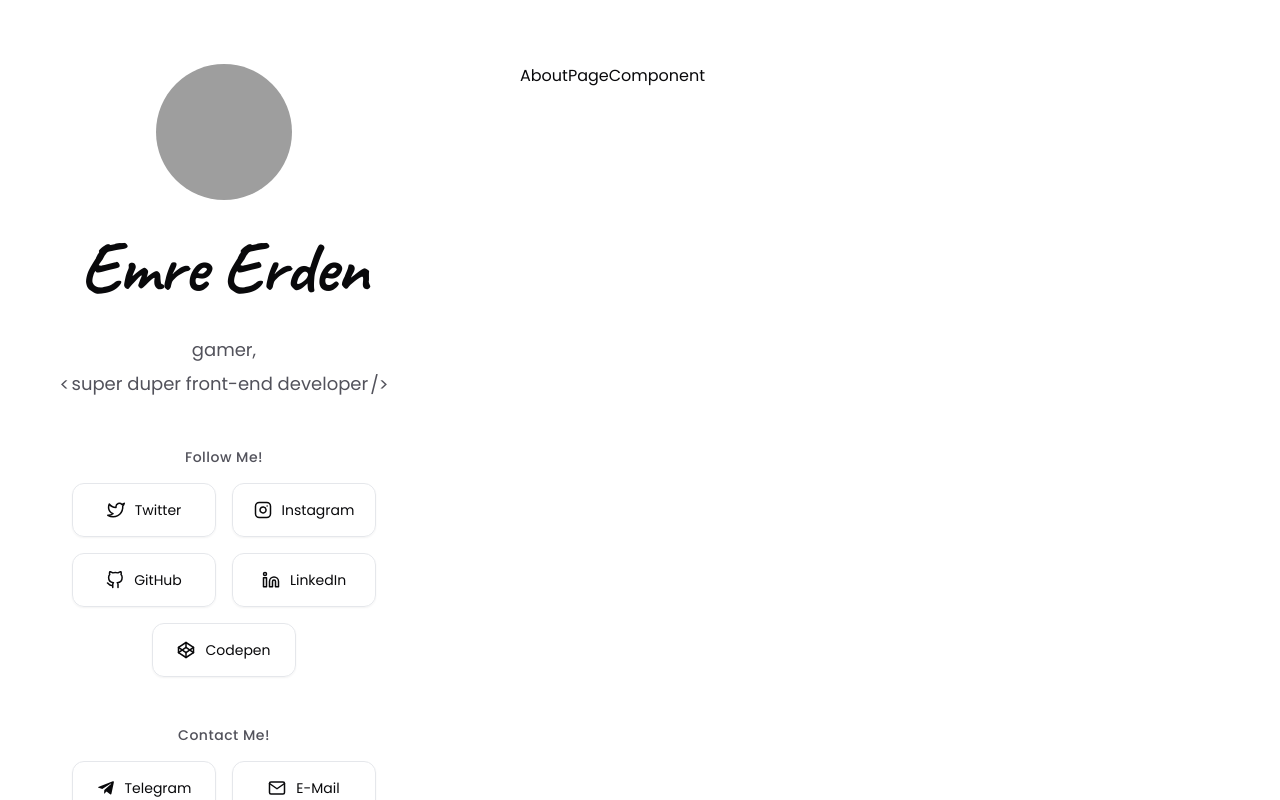
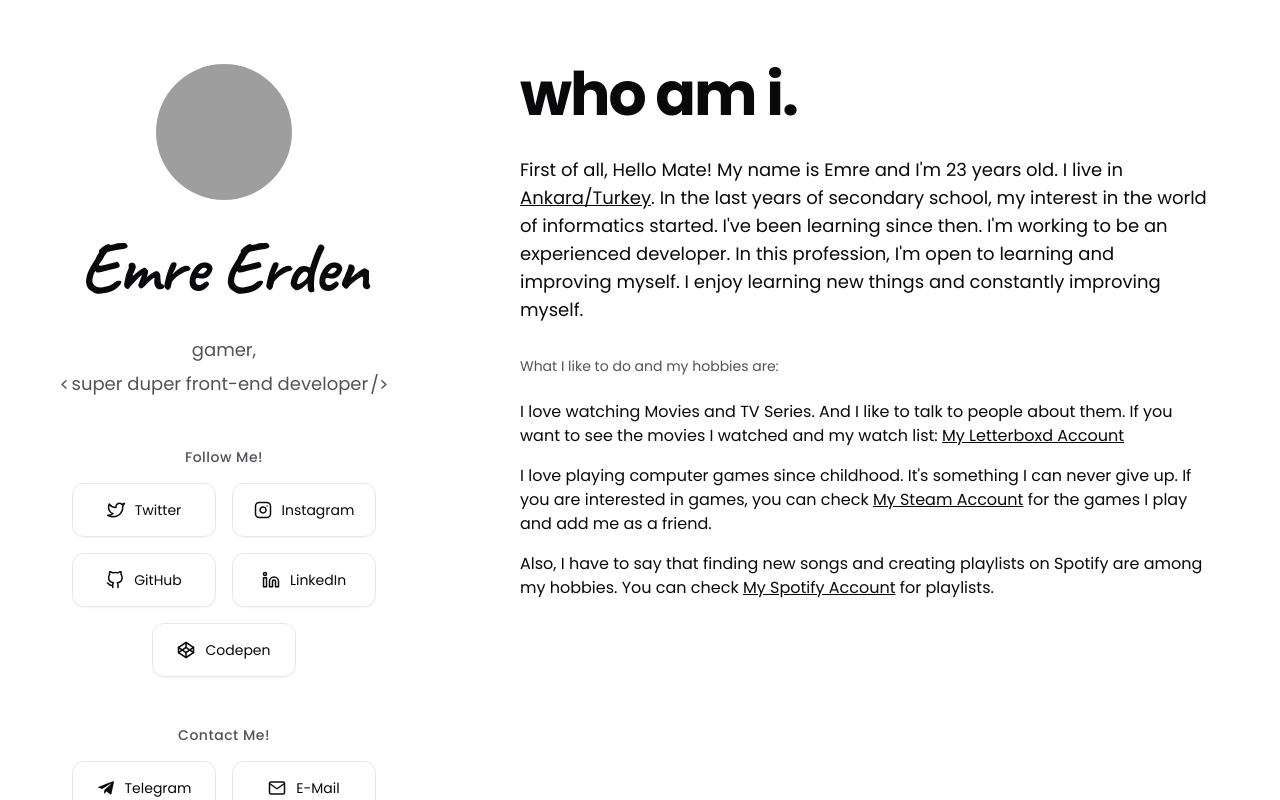
Before and after one commit to Wiazeph/NextJS-emreerden-dev, a Next.js app: page /whoami in a window 1280 px wide. Built offline with nearby package versions, Linux system fonts and the light colour scheme; grey boxes are pictures that could not be loaded.

Commit message:
style edit about component

```diff
--- a/src/assets/css/index.css
+++ b/src/assets/css/index.css
@@ -10,7 +10,10 @@
 
 @layer components {
   .Main-Element {
-    @apply container;
+    @apply container md:h-screen md:overflow-y-auto;
+  }
+  .Main-Link {
+    @apply underline hover:text-zinc-500 transition-colors duration-200;
   }
 }
 
@@ -18,4 +21,7 @@
   .Main-Padding {
     @apply py-6 sm:py-7 md:py-8 mdl:py-10 lg:py-12 lgx:py-14 xl:py-16;
   }
+  .Page-Title {
+    @apply text-4xl sm:text-5xl md:text-6xl font-bold tracking-[-2px];
+  }
 }
--- a/src/components/pages/about/index.tsx
+++ b/src/components/pages/about/index.tsx
@@ -4,8 +4,76 @@ type Props = {}
 
 const AboutPageComponent = (props: Props) => {
   return (
-    <main className="About-Page Main-Element Main-Padding">
-      AboutPageComponent
+    <main className="About-Page Main-Element Main-Padding flex flex-col gap-y-8">
+      <div className="Page-Title">who am i.</div>
+
+      <div className="text-lg">
+        First of all, Hello Mate! My name is Emre and I'm 23 years old. I live
+        in{' '}
+        <a
+          href="https://goo.gl/maps/cadu4sCBbzi4B6F98"
+          target="_blank"
+          rel="noopener noreferrer"
+          className="underline"
+        >
+          Ankara/Turkey
+        </a>
+        . In the last years of secondary school, my interest in the world of
+        informatics started. I've been learning since then. I'm working to be an
+        experienced developer. In this profession, I'm open to learning and
+        improving myself. I enjoy learning new things and constantly improving
+        myself.
+      </div>
+
+      <div className="flex flex-col gap-y-6">
+        <div className="text-sm text-zinc-600">
+          What I like to do and my hobbies are:
+        </div>
+
+        <div className="flex flex-col gap-y-4">
+          <div>
+            I love watching Movies and TV Series. And I like to talk to people
+            about them. If you want to see the movies I watched and my watch
+            list:{' '}
+            <a
+              target="_blank"
+              href="https://letterboxd.com/Wiazeph/"
+              rel="noopener noreferrer"
+              className="Main-Link"
+            >
+              My Letterboxd Account
+            </a>
+          </div>
+
+          <div>
+            I love playing computer games since childhood. It's something I can
+            never give up. If you are interested in games, you can check{' '}
+            <a
+              target="_blank"
+              href="https://steamcommunity.com/id/Wiazeph"
+              rel="noopener noreferrer"
+              className="Main-Link"
+            >
+              My Steam Account
+            </a>{' '}
+            for the games I play and add me as a friend.
+          </div>
+
+          <div>
+            Also, I have to say that finding new songs and creating playlists on
+            Spotify are among my hobbies. You can check{' '}
+            <a
+              target="_blank"
+              href="https://open.spotify.com/user/gb0jo18xvox7w4gmijbj3l301?si=089ed329e6da4203"
+              rel="noopener noreferrer"
+              className="Main-Link"
+            >
+              My Spotify Account
+            </a>{' '}
+            for playlists.
+          </div>
+        </div>
+      </div>
     </main>
   )
 }
```
